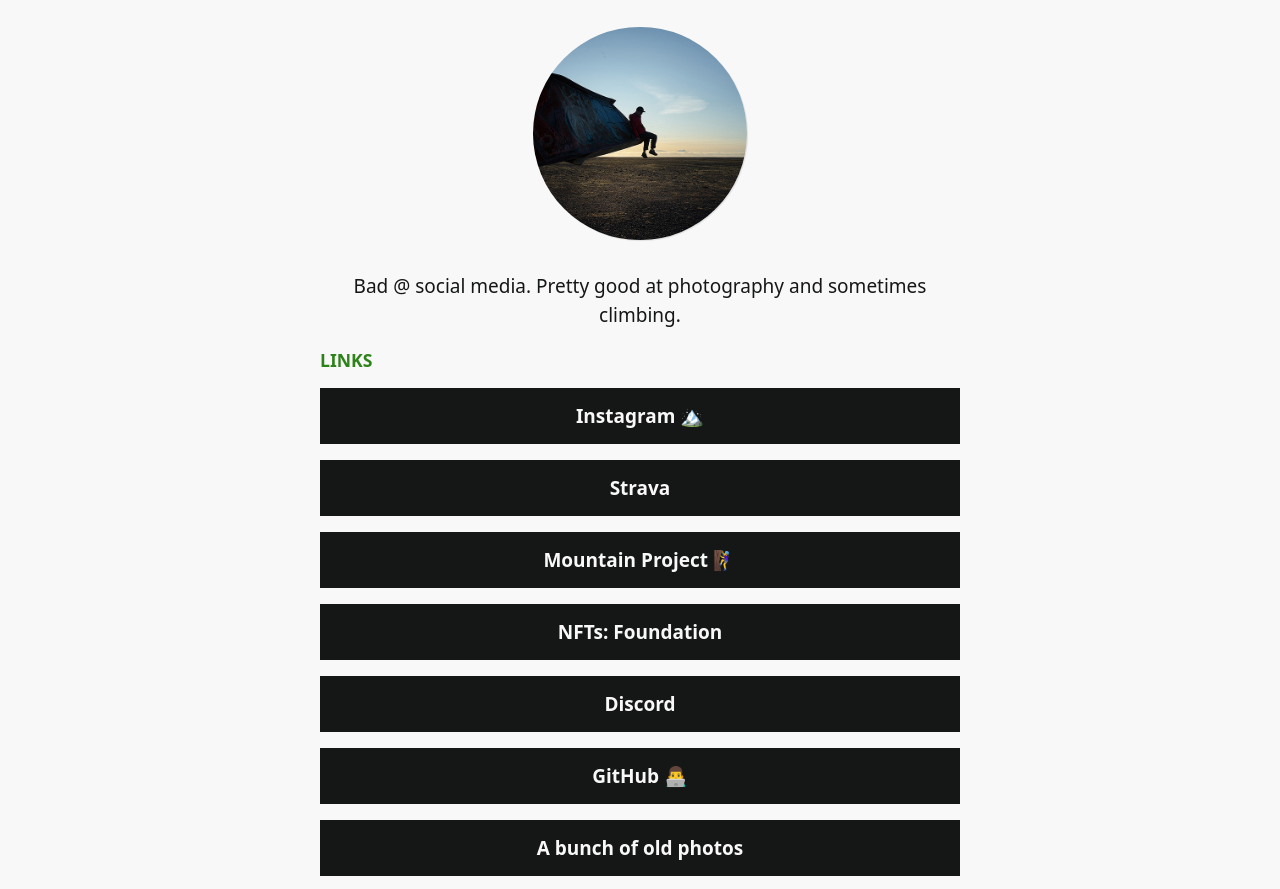
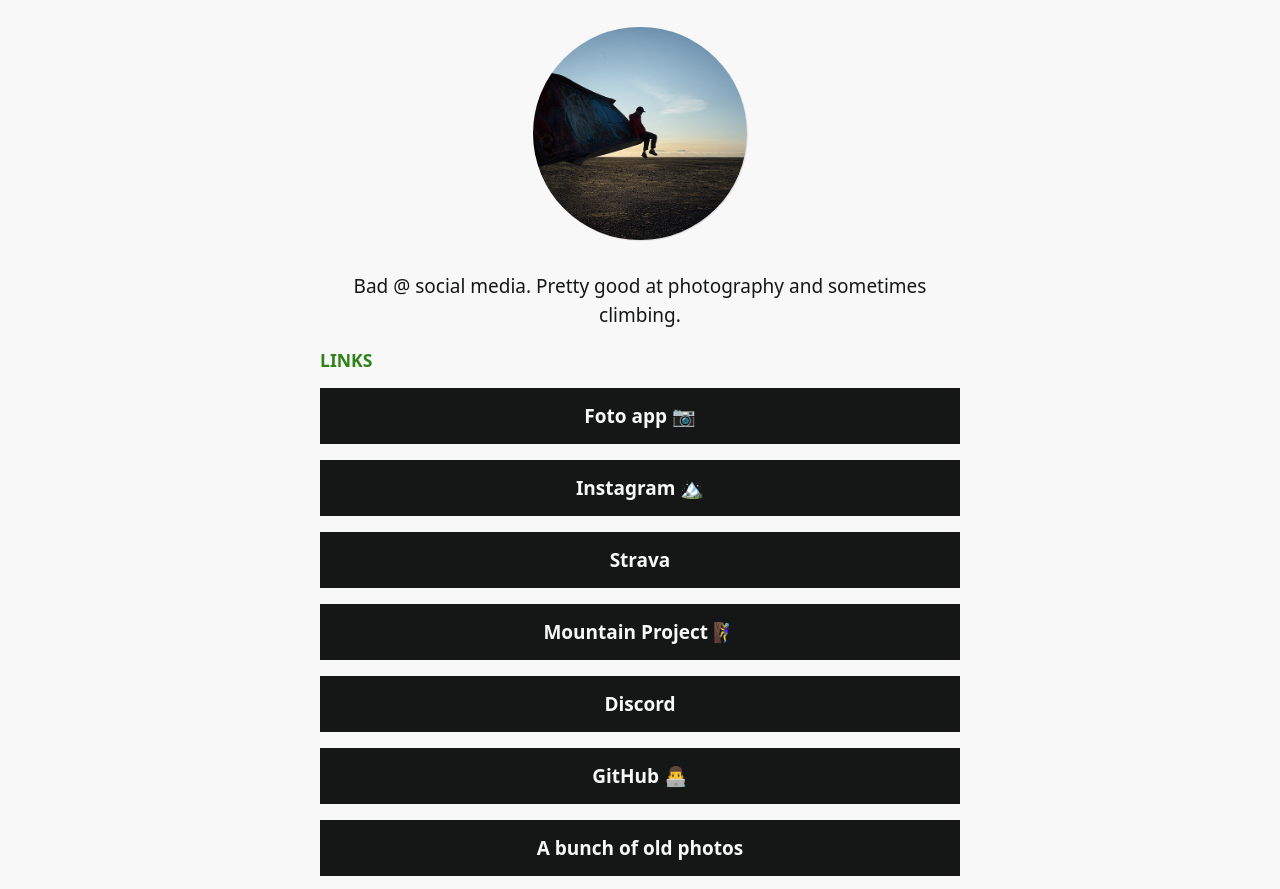
Before and after one commit to jonathanbell/jonathanbell.github.io, an Astro site: page /links in a window 1280 px wide. Shown: the part 157-1046 px from the top of the page. Built offline with nearby package versions, Linux system fonts and the light colour scheme; Astro itself is replaced by a stand-in of ours.

Commit message:
add foto app link
Added a new link for the Foto app with a corresponding title.

```diff
--- a/src/pages/links.astro
+++ b/src/pages/links.astro
@@ -9,6 +9,10 @@
 
 const links: Link[] = [
   {
+    link: "https://the.fotoapp.co/jonathanbell",
+    title: "Foto app 📷"
+  },
+  {
     link: "http://instagram.com/jonathanbell.photo",
     title: "Instagram 🏔️",
   },
@@ -17,7 +21,6 @@
     link: "https://www.mountainproject.com/user/201667352/jonathan-bell",
     title: "Mountain Project 🧗‍♀️",
   },
-  { link: "https://foundation.app/@jonathanbell", title: "NFTs: Foundation" },
   {
     link: "https://discordapp.com/users/ScrntonStrnglr#4067",
     title: "Discord",
```
